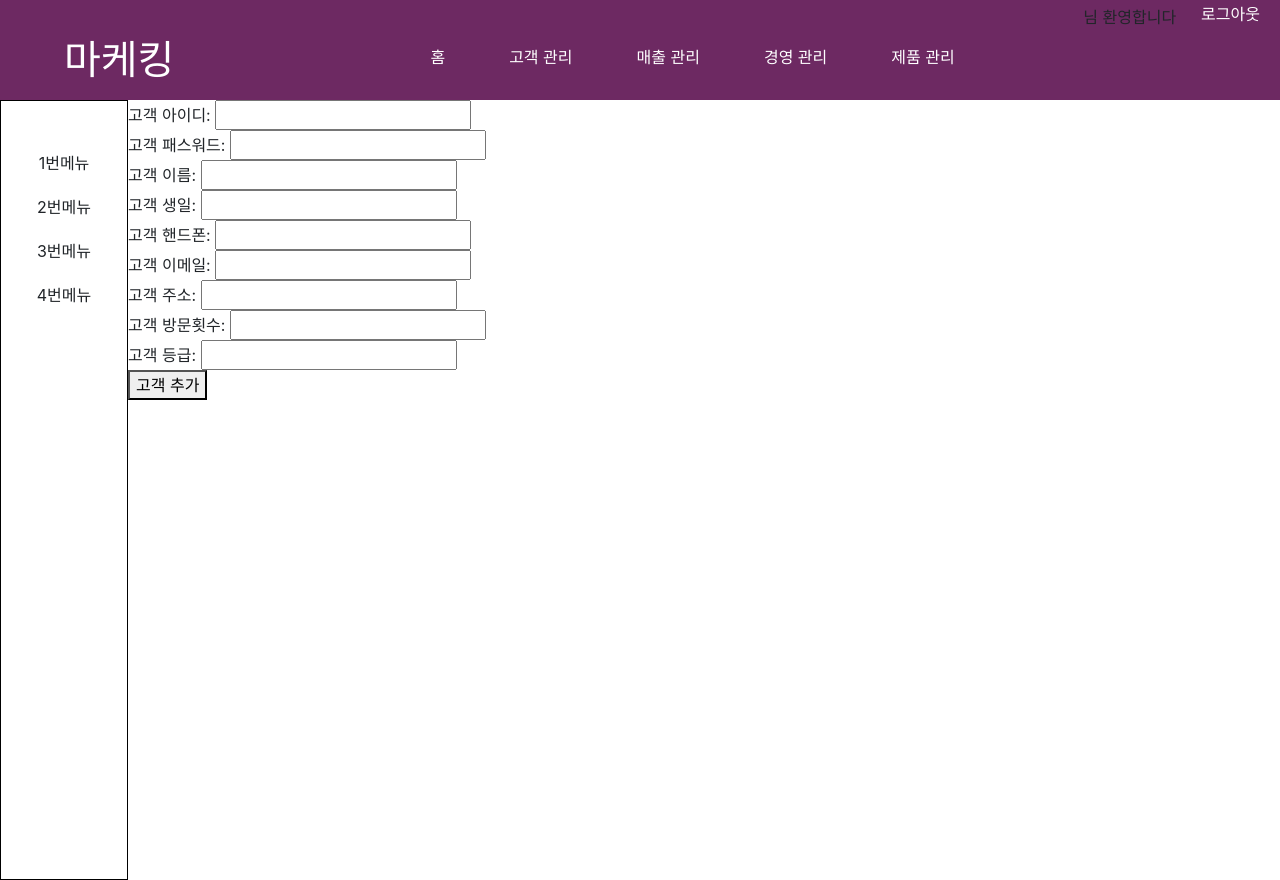
After one commit to gkwlsdn17/MarkeKing, a Django app: template crm/main/templates/main/customer_insert.html in a window 1280 px wide. The commit adds this page. Run offline with Django 4.2, Linux system fonts and the light colour scheme; the template is opened without the code that fills it, so the values that code supplies are empty.

Commit message:
고객관리 추가

```diff
--- a/crm/main/templates/main/base.html
+++ b/crm/main/templates/main/base.html
@@ -12,7 +12,7 @@
                 </div>
             </div>
             <div id="header-nav">
-                <a href="#">마케킹</a>
+                <a href="/">마케킹</a>
                 <ul>
                     <li>
                         <a id="header-nav-first" href="#">홈</a>
--- /dev/null
+++ b/crm/main/templates/main/customer_insert.html
@@ -0,0 +1,64 @@
+<!DOCTYPE html>
+<html lang="en">
+<head>
+    <meta charset="UTF-8">
+    <meta http-equiv="X-UA-Compatible" content="IE=edge">
+    <meta name="viewport" content="width=device-width, initial-scale=1.0">
+    <title>MarkeKing</title>
+    <!-- Latest compiled and minified CSS -->
+    <link rel="stylesheet" href="https://cdn.jsdelivr.net/npm/bootstrap@4.6.1/dist/css/bootstrap.min.css">
+    <!-- jQuery library -->
+    <script src="https://cdn.jsdelivr.net/npm/jquery@3.6.0/dist/jquery.slim.min.js"></script>
+    <!-- Popper JS -->
+    <script src="https://cdn.jsdelivr.net/npm/popper.js@1.16.1/dist/umd/popper.min.js"></script>
+    <!-- Latest compiled JavaScript -->
+    <script src="https://cdn.jsdelivr.net/npm/bootstrap@4.6.1/dist/js/bootstrap.bundle.min.js"></script>
+
+    <link rel="stylesheet" type="text/css" href="/static/css/customer.css">
+
+    <script>
+        // $('input[name=last_visit]').attr('value',new Date().toISOString().slice(0, 7))
+        // document.getElementsByName('last_visit').value = new Date().toISOString().slice(0, 7)
+    </script>
+
+</head>
+<body>
+
+    {% extends 'main/base.html' %}
+
+    {% block contents %}
+    <div id="container">
+        <div id="content_menu">
+            <div>
+                <ul>
+                    <li><a>1번메뉴</a></li>
+                    <li><a>2번메뉴</a></li>
+                    <li><a>3번메뉴</a></li>
+                    <li><a>4번메뉴</a></li>
+                </ul>
+            </div>
+
+
+        </div>
+        <div id="content">
+            <form id="insert_form" action="/customer/insert/" method="post"> {% csrf_token %}
+
+                고객 아이디: <input type="text" name="customer_id"> <br/>
+                고객 패스워드: <input type="password" name="customer_pw"> <br/>
+                고객 이름: <input type="text" name="customer_name"> <br/>
+                고객 생일: <input type="text" name="customer_birth"> <br/>
+                고객 핸드폰: <input type="text" name="customer_phone"> <br/>
+                고객 이메일: <input type="email" name="customer_email"> <br/>
+                고객 주소: <input type="text" name="customer_addr"> <br/>
+                고객 방문횟수: <input type="number" name="visit_cnt"> <br/>
+                고객 등급: <input type="number" name="customer_rating"> <br/>
+            </form>
+            <button type="submit" form="insert_form">고객 추가</button>
+
+        </div>
+
+
+    </div>
+    {% endblock %}
+</body>
+</html>
--- a/crm/main/urls.py
+++ b/crm/main/urls.py
@@ -3,5 +3,10 @@ from .views import main_views, customer_views
 
 urlpatterns = [
     path('', main_views.index),
-    path('customer/', customer_views.selectCustomer)
+    path('customer/', customer_views.selectCustomer, name="customer_home"),
+    path('customer/insert/' , customer_views.insertCustomer),
+    path('customer/insert/view/', customer_views.pageInsertCustomer),
+
+
+
 ]
--- a/crm/static/css/common.css
+++ b/crm/static/css/common.css
@@ -30,7 +30,7 @@ ol, ul, li {
 header{
     width: 100%;
     height: 100px;
-    background-color: gray;
+    background-color: #6D2962;
     overflow: hidden;
 }
 #login-bar { width: 100%; height: 30px; overflow: hidden;}
--- /dev/null
+++ b/crm/static/css/customer.css
@@ -0,0 +1,36 @@
+
+#container{
+    overflow: hidden;
+    display: block;
+}
+
+#content_menu{
+    width: 10%;
+    height: 780px;
+    float: left;
+    border: 1px solid black;
+}
+
+#content_menu > div{ text-align: center; margin-top: 50px; }
+#content_menu > div > ul > li{ margin-top: 20px; }
+
+#content{
+    width:90%;
+    float: left;
+}
+#insert_customer{ margin-left: 3%; }
+#customer_list{ margin-left: 10%; overflow-x: auto; white-space:nowrap;}
+#tb_customer_list{ width: 1300px; text-align: center; margin-top: 20px; }
+#tb_customer_list > thead > tr > th{ background-color: black; color: white; }
+#tb_customer_list > thead > tr, #tb_customer_list > tbody > tr{ height: 50px; }
+#tb_customer_list > tbody > tr:nth-child(odd){ background-color: white; }
+#tb_customer_list > tbody > tr:nth-child(even){ background-color: #EDEFF1; }
+.tb{ width: 10%; padding: 5px;}
+.tb_name{ width: 15%; }
+.tb_id{ width: 15%; }
+.tb_email{ width: 20%; }
+
+#page_bar{ margin-top: 20px; }
+#page_bar > ul{ text-align: center; margin-left: auto; margin-right: auto;}
+#page_bar ul > li{ display: inline-block; margin-left: 10px; }
+#page_bar ul > li > a{ font-size: 20px;}
```
Also changed, not shown: crm/main/templates/main/customer.html (+73 -1 lines), crm/main/views/customer_views.py (+36 -1 lines), crm/main/views/views.py (added, +12 -0 lines).
